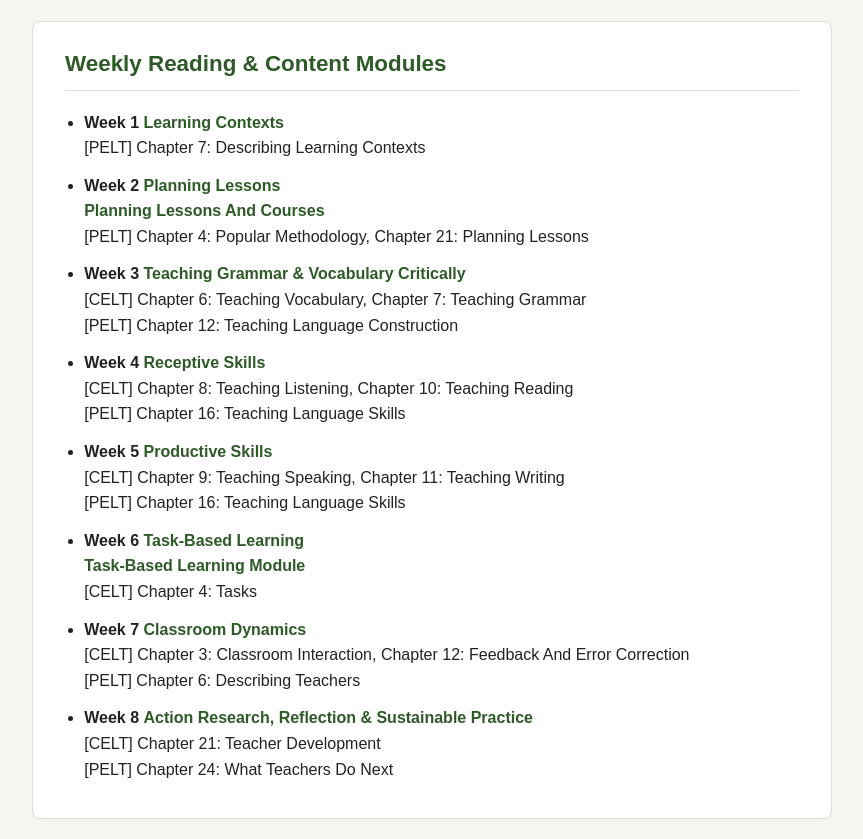
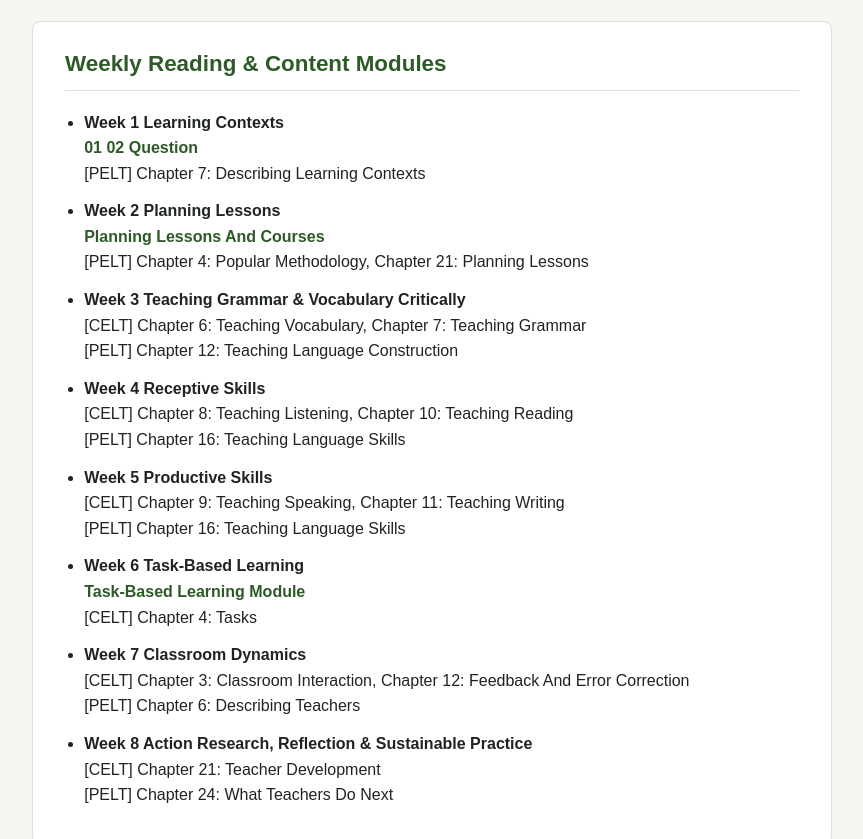
Before and after one commit to studybuddyce/studybuddyce.github.io, a plain HTML site: page index.html in a window 1280 px wide. Shown: the part 650-1489 px from the top of the page, without its empty margins (208-1071 px from the left). Drawn offline with Linux system fonts and the light colour scheme; a web font is replaced by a local one.

Commit message:
Update index.html

```diff
--- a/index.html
+++ b/index.html
@@ -134,20 +134,21 @@
         <section>
             <h2>Weekly Reading &amp; Content Modules</h2>
             <ul>
-                <li><strong>Week 1 <a href="elt01.pdf" target="_blank">Learning Contexts</a></strong><br>[PELT] Chapter 7: Describing Learning Contexts</li>
-                <li><strong>Week 2 <a href="elt02.pdf" target="_blank">Planning Lessons</a></strong><br>
+                <li><strong>Week 1 Learning Contexts</strong><br><a href="ELT01.pdf" target="_blank"> 01</a><a href="ELT02.pdf" target="_blank"> 02</a> <a href="https://forms.gle/dJAyM9WiXsz1q2rP9
+" target="_blank">Question</a><br>[PELT] Chapter 7: Describing Learning Contexts</li>
+                <li><strong>Week 2 Planning Lessons</strong><br>
                     <a href="https://www.teachingenglish.org.uk/sites/teacheng/files/J105_02_Planning_lessons_and%20courses_FINAL.pdf" target="_blank">Planning Lessons And Courses</a><br>
                     [PELT] Chapter 4: Popular Methodology, Chapter 21: Planning Lessons
                 </li>
-                <li><strong>Week 3 <a href="elt03.pdf" target="_blank">Teaching Grammar &amp; Vocabulary Critically</a></strong><br>[CELT] Chapter 6: Teaching Vocabulary, Chapter 7: Teaching Grammar<br>[PELT] Chapter 12: Teaching Language Construction</li>
-                <li><strong>Week 4 <a href="elt04.pdf" target="_blank">Receptive Skills</a></strong><br>[CELT] Chapter 8: Teaching Listening, Chapter 10: Teaching Reading<br>[PELT] Chapter 16: Teaching Language Skills</li>
-                <li><strong>Week 5 <a href="elt05.pdf" target="_blank">Productive Skills</a></strong><br>[CELT] Chapter 9: Teaching Speaking, Chapter 11: Teaching Writing<br>[PELT] Chapter 16: Teaching Language Skills</li>
-                <li><strong>Week 6 <a href="elt06.pdf" target="_blank">Task-Based Learning</a></strong><br>
+                <li><strong>Week 3 Teaching Grammar &amp; Vocabulary Critically</strong><br>[CELT] Chapter 6: Teaching Vocabulary, Chapter 7: Teaching Grammar<br>[PELT] Chapter 12: Teaching Language Construction</li>
+                <li><strong>Week 4 Receptive Skills</strong><br>[CELT] Chapter 8: Teaching Listening, Chapter 10: Teaching Reading<br>[PELT] Chapter 16: Teaching Language Skills</li>
+                <li><strong>Week 5 Productive Skills</strong><br>[CELT] Chapter 9: Teaching Speaking, Chapter 11: Teaching Writing<br>[PELT] Chapter 16: Teaching Language Skills</li>
+                <li><strong>Week 6 Task-Based Learning</strong><br>
                     <a href="https://www.teachingenglish.org.uk/professional-development/teachers/managing-lesson/unit-9-task-based-learning" target="_blank">Task-Based Learning Module</a><br>
                     [CELT] Chapter 4: Tasks
                 </li>
-                <li><strong>Week 7 <a href="elt07.pdf" target="_blank">Classroom Dynamics</a></strong><br>[CELT] Chapter 3: Classroom Interaction, Chapter 12: Feedback And Error Correction<br>[PELT] Chapter 6: Describing Teachers</li>
-                <li><strong>Week 8 <a href="elt08.pdf" target="_blank">Action Research, Reflection &amp; Sustainable Practice</a></strong><br>[CELT] Chapter 21: Teacher Development<br>[PELT] Chapter 24: What Teachers Do Next</li>
+                <li><strong>Week 7 Classroom Dynamics</strong><br>[CELT] Chapter 3: Classroom Interaction, Chapter 12: Feedback And Error Correction<br>[PELT] Chapter 6: Describing Teachers</li>
+                <li><strong>Week 8 Action Research, Reflection &amp; Sustainable Practice</strong><br>[CELT] Chapter 21: Teacher Development<br>[PELT] Chapter 24: What Teachers Do Next</li>
             </ul>
         </section>
     </main>
```
